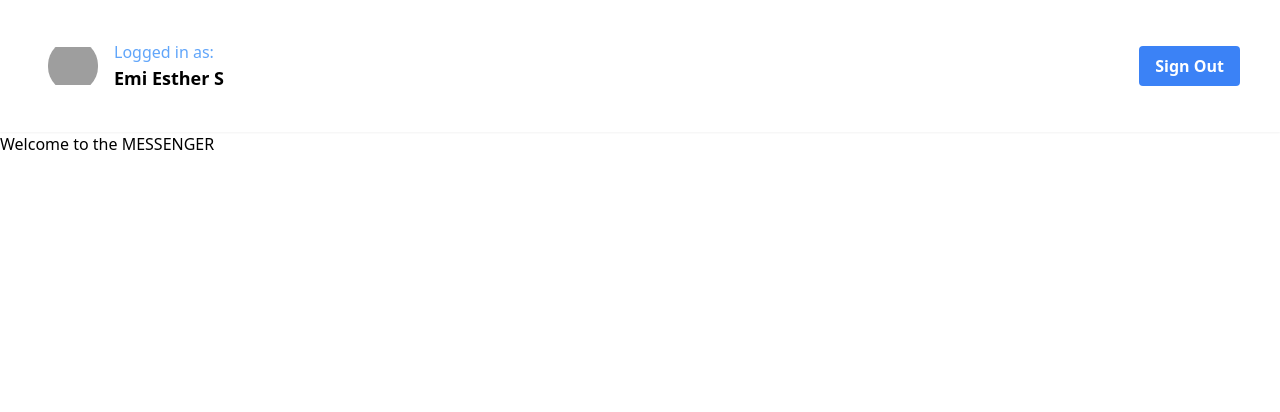
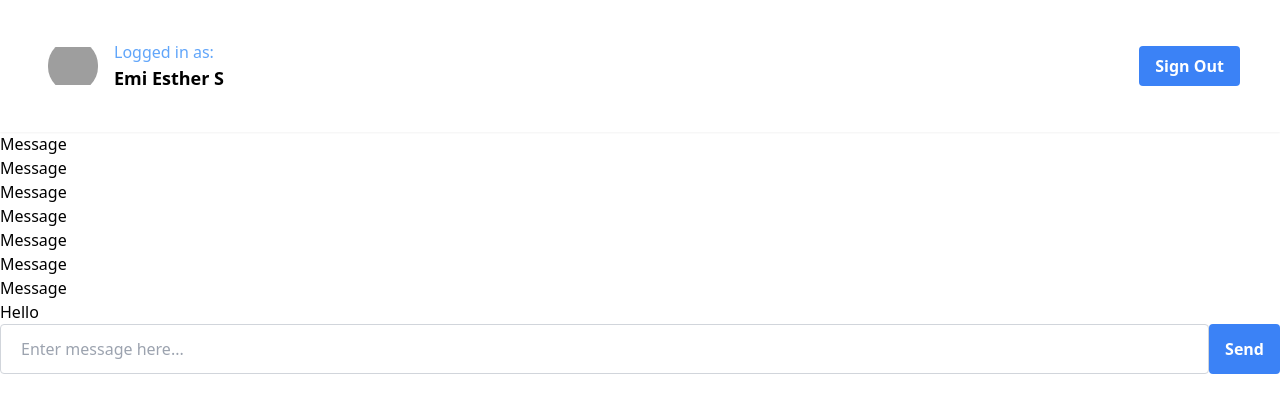
Before and after one commit to graceupongraceemi/Next.js-13-messenger-app, a Next.js app: page / in a window 1280 px wide. Shown: the top 412 px of the page. Built offline with nearby package versions, Linux system fonts and the light colour scheme; grey boxes are pictures that could not be loaded.

Commit message:
ChatInput.tsx and MessageList.tsx files created and imported to page.tsx of app folder. ChatInput.tsx file modified with form div and input and button, and styled

```diff
--- /dev/null
+++ b/app/ChatInput.tsx
@@ -0,0 +1,18 @@
+import React from 'react';
+
+function ChatInput() {
+  return (
+    <form className='flex'>
+      <input
+        type='text'
+        placeholder='Enter message here...'
+        className='flex-1 rounded border border-gray-300 focus:outline-none focus:ring-2 focus:ring-blue-600 focus:border-transparent px-5 py-3 disabled:opacity-50 disabled:cursor-not-allowed'
+      />
+      <button className='bg-blue-500 hover:bg-blue-700 text-white font-bold py-2 px-4 rounded disabled:opacity-50 disabled:cursor-not-allowed'>
+        Send
+      </button>
+    </form>
+  );
+}
+
+export default ChatInput;
--- /dev/null
+++ b/app/MessageList.tsx
@@ -0,0 +1,18 @@
+import React from 'react';
+
+function MessageList() {
+  return (
+    <div>
+      <p>Message</p>
+      <p>Message</p>
+      <p>Message</p>
+      <p>Message</p>
+      <p>Message</p>
+      <p>Message</p>
+      <p>Message</p>
+      <p>Hello</p>
+    </div>
+  );
+}
+
+export default MessageList;
--- a/app/page.tsx
+++ b/app/page.tsx
@@ -1,10 +1,13 @@
 import React from 'react';
+import ChatInput from './ChatInput';
+import MessageList from './MessageList';
 
 function HomePage() {
   return (
-    <div>
-      <h1>Welcome to the MESSENGER</h1>
-    </div>
+    <main>
+      <MessageList />
+      <ChatInput />
+    </main>
   );
 }
 
```
